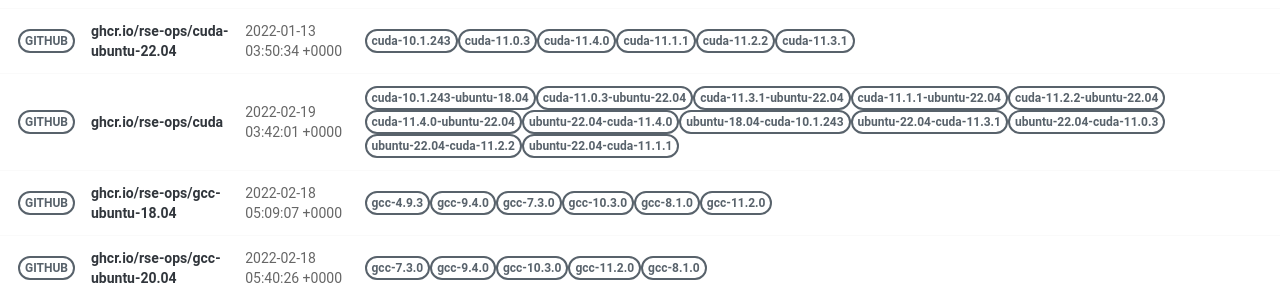
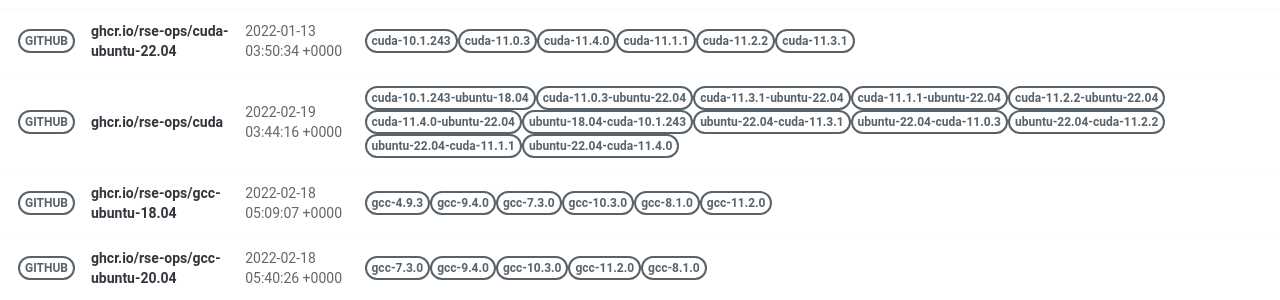
Before and after one commit to rse-ops/docker-images, a Jekyll site: the page built from pages/index.md, in a window 1280 px wide. Shown: the part 421-721 px from the top of the page. Built offline with Jekyll 4.4.1, drawn with Linux system fonts in a browser that asks for light colours; nearby versions of some CDN libraries.

Commit message:
Automated push to update library 2022-02-19

```diff
--- a/_library/ghcr.io-rse-ops-cuda.md
+++ b/_library/ghcr.io-rse-ops-cuda.md
@@ -1,7 +1,7 @@
 ---
 layout: container
 name: ghcr.io/rse-ops/cuda
-updated_at: 2022-02-19 03:42:01.474624
+updated_at: 2022-02-19 03:44:16.828873
 
 
 container_url: https://github.com/orgs/rse-ops/packages/container/package/cuda
```
Also changed, not shown: other parts of _library/ghcr.io-rse-ops-cuda.md (+3 -3 lines).
